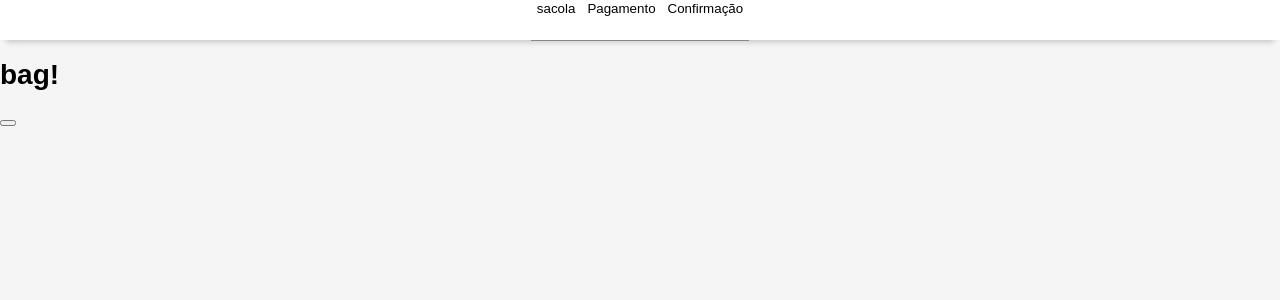
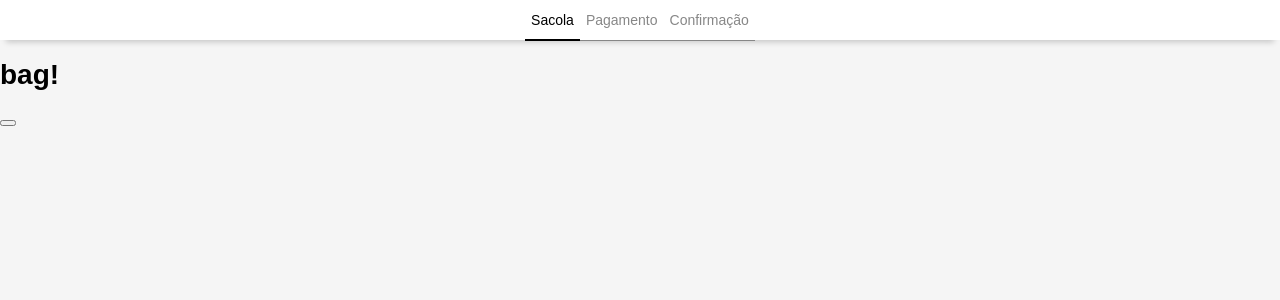
Before and after one commit to luane-aquino/checkout, a React (Create React App) app: page /bag in a window 1280 px wide. Shown: the top 300 px of the page. Built offline with nearby package versions, Linux system fonts and the light colour scheme.

Commit message:
added logic for Tabs components

```diff
--- /dev/null
+++ b/src/common/types.ts
@@ -0,0 +1,5 @@
+export enum TabContentItemEnum {
+  bag = "bag",
+  payment = "payment",
+  success = "success",
+}
--- a/src/components/molecules/Tabs/index.tsx
+++ b/src/components/molecules/Tabs/index.tsx
@@ -1,98 +1,100 @@
-import { useEffect, useState } from 'react';
-import './styles.scss'
-import { useLocation } from 'react-router-dom';
-
-enum TabContentItemEnum {
-  bag = 'bag',
-  payment = 'payment',
-  success = 'success'
-}
+import "./styles.scss";
+import { useNavigate } from "react-router-dom";
+import { TabContentItemEnum } from "../../../common/types";
 
 const tabContent = {
   [TabContentItemEnum.bag]: [
     {
-      title: 'sacola',
+      title: "Sacola",
       selected: true,
-      redirectToRoute: ''
+      redirectToRoute: "",
     },
     {
-      title: 'Pagamento',
+      title: "Pagamento",
       selected: false,
-      redirectToRoute: ''
+      redirectToRoute: "",
     },
     {
-      title: 'Confirmação',
+      title: "Confirmação",
       selected: false,
-      redirectToRoute: ''
-    }
+      redirectToRoute: "",
+    },
   ],
   [TabContentItemEnum.payment]: [
     {
-      title: 'sacola',
+      title: "Sacola",
       selected: false,
-      redirectToRoute: '/bag'
+      redirectToRoute: "/bag",
     },
     {
-      title: 'Pagamento',
+      title: "Pagamento",
       selected: true,
-      redirectToRoute: ''
+      redirectToRoute: "",
     },
     {
-      title: 'Confirmação',
+      title: "Confirmação",
       selected: false,
-      redirectToRoute: ''
-    }
+      redirectToRoute: "",
+    },
   ],
   [TabContentItemEnum.success]: [
     {
-      title: 'sacola',
+      title: "Sacola",
       selected: false,
-      redirectToRoute: ''
+      redirectToRoute: "",
     },
     {
-      title: 'Pagamento',
+      title: "Pagamento",
       selected: false,
-      redirectToRoute: ''
+      redirectToRoute: "",
     },
     {
-      title: 'Confirmação',
+      title: "Confirmação",
       selected: true,
-      redirectToRoute: ''
-    }
-  ]
-}
+      redirectToRoute: "",
+    },
+  ],
+};
 
 type ListItemType = {
-  title: string
-  selected: boolean
-  redirectToRoute: string
-}
+  title: string;
+  selected: boolean;
+  redirectToRoute: string;
+};
 
-const Tabs = () => {
-  let location = useLocation()
-  const [list, setList] = useState<ListItemType[]>()
+type TabsType = {
+  path:
+    | TabContentItemEnum.bag
+    | TabContentItemEnum.payment
+    | TabContentItemEnum.success;
+};
 
-  useEffect(() => {
+const Tabs = ({ path }: TabsType) => {
+  const navigate = useNavigate();
   const pathToTabContentItem: Record<string, TabContentItemEnum> = {
     bag: TabContentItemEnum.bag,
     payment: TabContentItemEnum.payment,
     success: TabContentItemEnum.success,
   };
-
-    const path = location.pathname.replace(/\//, '');
   const tabContentItem = pathToTabContentItem[path];
-    if (tabContentItem) {
-      setList(tabContent[tabContentItem]);
-    }
-  }, [location]);
+  const list: ListItemType[] = tabContent[tabContentItem];
 
   return (
     <div className="Tabs">
       <div role="tablist" className="tablist">
-        {list?.map((item, index) => (<button role="tab" key={index} className='tablist__btn'>{item.title}</button>))}
+        {list?.map((item, index) => (
+          <button
+            role="tab"
+            key={index}
+            className={`tablist__btn ${item.selected && "tablist__active"}`}
+            onClick={() => navigate(item.redirectToRoute)}
+          >
+            {item.title}
+          </button>
+        ))}
       </div>
     </div>
   );
-}
+};
 
 export default Tabs;
--- a/src/components/molecules/Tabs/styles.scss
+++ b/src/components/molecules/Tabs/styles.scss
@@ -14,6 +14,17 @@
     &__btn {
       background-color: transparent;
       border: none;
+      height: 100%;
+      color: #878787;
+      font-size: 14px;
+      font-style: normal;
+      font-weight: 400;
+      line-height: 24px;
+    }
+
+    &__active {
+      border-bottom: 2px solid #000;
+      color: #000;
     }
   }
 }
--- a/src/index.tsx
+++ b/src/index.tsx
@@ -1,36 +1,48 @@
-import React from 'react';
-import ReactDOM from 'react-dom/client';
-import './index.css';
-import reportWebVitals from './reportWebVitals';
+import React from "react";
+import ReactDOM from "react-dom/client";
+import "./index.css";
+import reportWebVitals from "./reportWebVitals";
 import {
   createBrowserRouter,
   RouterProvider,
-  Navigate
+  Navigate,
 } from "react-router-dom";
-import ErrorPage from './pages/ErrorPage';
-import Bag from './pages/Bag/Bag';
+import ErrorPage from "./pages/ErrorPage";
+import Bag from "./pages/Bag";
+import Payment from "./pages/Payment";
+import ConfirmationSuccess from "./pages/ConfirmationSuccess";
 
 const root = ReactDOM.createRoot(
-  document.getElementById('root') as HTMLElement
+  document.getElementById("root") as HTMLElement,
 );
 
 const router = createBrowserRouter([
   {
-    path: '/',
-    element: <Navigate to='/bag' />,
+    path: "/",
+    element: <Navigate to="/bag" />,
     errorElement: <ErrorPage />,
   },
   {
-    path: '/bag',
-    element: <Bag/>,
+    path: "/bag",
+    element: <Bag />,
     errorElement: <ErrorPage />,
-  }
+  },
+  {
+    path: "/payment",
+    element: <Payment />,
+    errorElement: <ErrorPage />,
+  },
+  {
+    path: "/confirmation",
+    element: <ConfirmationSuccess />,
+    errorElement: <ErrorPage />,
+  },
 ]);
 
 root.render(
   <React.StrictMode>
     <RouterProvider router={router} />
-  </React.StrictMode>
+  </React.StrictMode>,
 );
 
 // If you want to start measuring performance in your app, pass a function
--- a/src/pages/Bag/Bag.tsx
+++ b/src/pages/Bag/index.tsx
@@ -1,15 +1,16 @@
-import React from 'react';
-import './Bag.css';
-import Tabs from '../../components/molecules/Tabs';
+import React from "react";
+import "./Bag.css";
+import Tabs from "../../components/molecules/Tabs";
+import { TabContentItemEnum } from "../../common/types";
 
 function Bag() {
   const handleClick = () => {
     // chama a rota payment
-  }
+  };
 
   return (
     <div className="Bag">
-      <Tabs/>
+      <Tabs path={TabContentItemEnum.bag} />
       <h1>bag!</h1>
       {/* produtos */}
       {/* prices */}
--- /dev/null
+++ b/src/pages/ConfirmationSuccess/index.tsx
@@ -0,0 +1,13 @@
+import { TabContentItemEnum } from "../../common/types";
+import Tabs from "../../components/molecules/Tabs";
+
+const ConfirmationSuccess = () => {
+  return (
+    <>
+      <Tabs path={TabContentItemEnum.success} />
+      <h1>ConfirmationSuccess!</h1>
+    </>
+  );
+};
+
+export default ConfirmationSuccess;
--- a/src/pages/Payment/index.tsx
+++ b/src/pages/Payment/index.tsx
@@ -1,5 +1,13 @@
+import { TabContentItemEnum } from "../../common/types";
+import Tabs from "../../components/molecules/Tabs";
+
 const Payment = () => {
-  return (<h1>payment!</h1>);
-}
+  return (
+    <>
+      <Tabs path={TabContentItemEnum.payment} />
+      <h1>payment!</h1>
+    </>
+  );
+};
 
 export default Payment;
```
Also changed, not shown: 1 other file (tests, documents, lock files or other folders). Lines whose indentation alone changed are shown as unchanged.
